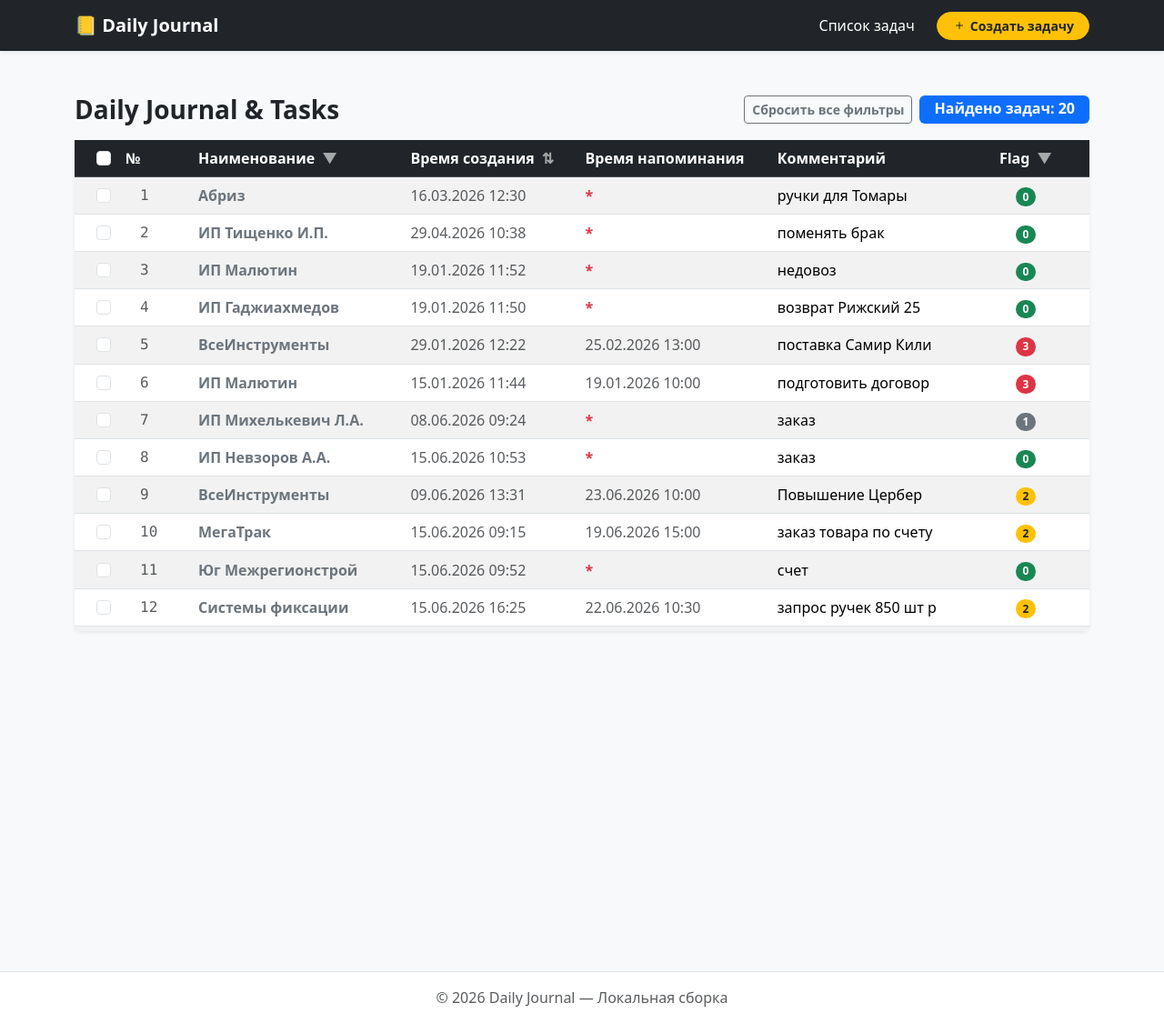
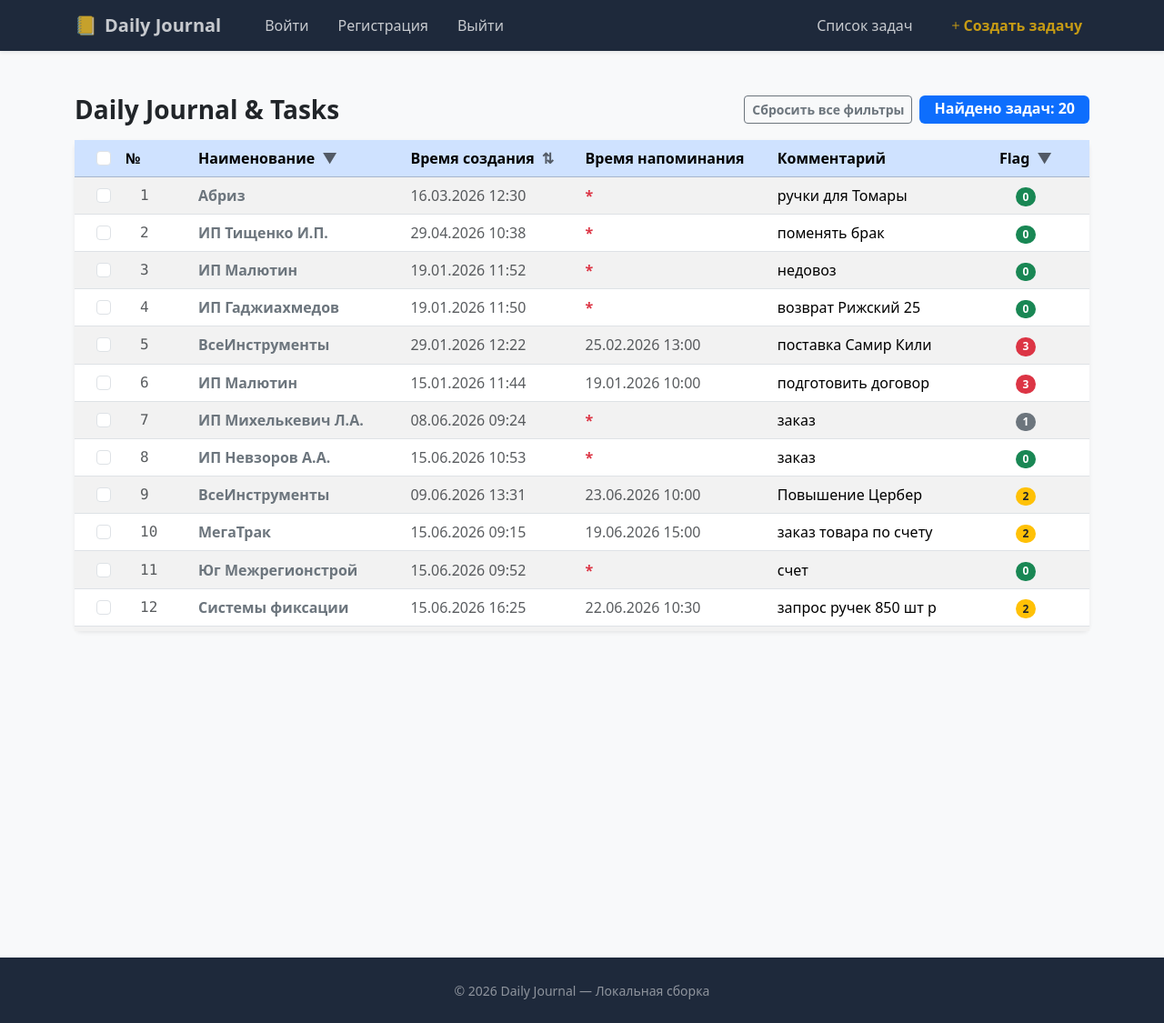
Before and after one commit to burmspb-code/Daily_journal, a Django app: page /daily/ in a window 1280 px wide. Shown: the whole page at 91% size. Run offline with Django 5.2, Linux system fonts and the light colour scheme; data comes from the database, SQL or seed files in the repository; some libraries are stand-ins or nearby versions.

Commit message:
redesigned nav-bar

```diff
--- a/daily/templates/daily/base.html
+++ b/daily/templates/daily/base.html
@@ -25,10 +25,11 @@
         </div>
     </main>
 
-    <!-- Подвал сайта (Footer) -->
-    <footer class="footer mt-auto py-3 bg-white border-top text-center text-muted">
+    <!-- Подвал сайта (Footer) с мягким графитовым оттенком -->
+    <footer class="footer mt-auto py-4 text-center text-white-50" style="background-color: #1e293b !important;">
         <div class="container">
-            <span>© 2026 Daily Journal — Локальная сборка</span>
+            <!-- Текст сделан полупрозрачным (text-white-50), чтобы не отвлекать внимание от основного контента -->
+            <span class="small">© 2026 Daily Journal — Локальная сборка</span>
         </div>
     </footer>
 
--- a/daily/templates/daily/includes/navbar.html
+++ b/daily/templates/daily/includes/navbar.html
@@ -1,26 +1,55 @@
-<!-- Верхняя навигационная панель (Navbar) -->
-<nav class="navbar navbar-expand-lg navbar-dark bg-dark shadow-sm">
+<!-- Верхняя навигационная панель (Navbar) в едином стиле -->
+<nav class="navbar navbar-expand-lg navbar-dark shadow-sm" style="background-color: #1e293b !important;">
     <div class="container">
-        <a class="navbar-brand fw-bold" href="{% url 'daily:task_list' %}">📒 Daily Journal</a>
+        <!-- Логотип: приглушен, становится ярче при наведении -->
+        <a class="navbar-brand fw-bold d-flex align-items-center gap-2 opacity-75 text-white transition-all custom-hover" href="{% url 'daily:task_list' %}">
+            <span>📒</span> Daily Journal
+        </a>
         <button class="navbar-toggler" type="button" data-bs-toggle="collapse" data-bs-target="#navbarNav">
             <span class="navbar-toggler-icon"></span>
         </button>
+
         <div class="collapse navbar-collapse" id="navbarNav">
-            <ul class="navbar-nav ms-auto align-items-center gap-2">
+
+            <!-- Левый блок: Аутентификация -->
+            <ul class="navbar-nav align-items-center gap-3 ms-lg-4">
                 <li class="nav-item">
-                    <a class="nav-link active" href="{% url 'daily:task_list' %}">Список задач</a>
+                    <a class="nav-link text-white opacity-75 custom-hover py-1" href="#">Войти</a>
                 </li>
-                <!-- Кнопка создания задачи с красивой векторной иконкой -->
-                <li class="nav-item ms-lg-2">
-                    <a class="btn btn-warning btn-sm fw-bold px-3 text-dark rounded-pill d-flex align-items-center gap-1.5" href="{% url 'daily:task_create' %}">
-                        <!-- Векторная SVG-иконка плюса вместо текстового значка -->
-                        <svg xmlns="http://w3.org" width="16" height="16" fill="currentColor" class="me-1" viewBox="0 0 16 16" style="vertical-align: middle;">
+                <li class="nav-item">
+                    <a class="nav-link text-white opacity-75 custom-hover py-1" href="#">Регистрация</a>
+                </li>
+                <li class="nav-item">
+                    <a class="nav-link text-white opacity-75 custom-hover py-1" href="#">Выйти</a>
+                </li>
+            </ul>
+
+            <!-- Правый блок: Навигация по задачам -->
+            <ul class="navbar-nav align-items-center gap-4 ms-auto">
+                <li class="nav-item">
+                    <a class="nav-link text-white opacity-75 custom-hover py-1" href="{% url 'daily:task_list' %}">Список задач</a>
+                </li>
+                <li class="nav-item">
+                    <!-- Кнопка создания, работающая по общему правилу яркости -->
+                    <a class="nav-link text-warning opacity-75 custom-hover py-1 d-flex align-items-center gap-1.5" href="{% url 'daily:task_create' %}">
+                        <svg xmlns="http://w3.org" width="16" height="16" fill="currentColor" viewBox="0 0 16 16" style="vertical-align: middle;">
                             <path d="M8 4a.5.5 0 0 1 .5.5v3h3a.5.5 0 0 1 0 1h-3v3a.5.5 0 0 1-1 0v-3h-3a.5.5 0 0 1 0-1h3v-3A.5.5 0 0 1 8 4"/>
                         </svg>
-                        <span>Создать задачу</span>
+                        <span class="fw-bold">Создать задачу</span>
                     </a>
                 </li>
             </ul>
+
         </div>
     </div>
 </nav>
+
+<!-- Маленький блок стилей для реализации плавного изменения яркости -->
+<style>
+    .custom-hover {
+        transition: opacity 0.2s ease-in-out, color 0.2s ease-in-out;
+    }
+    .custom-hover:hover {
+        opacity: 1 !important;
+    }
+</style>
--- a/daily/templates/daily/task_list.html
+++ b/daily/templates/daily/task_list.html
@@ -49,7 +49,7 @@
     <!-- Контейнер скроллинга (убрали инлайн-стиль overflow) -->
     <div class="table-responsive" {% if tasks|length < 4 %}style="min-height: 350px;"{% endif %}>
         <table class="table table-hover table-striped align-middle mb-0" id="tasks-table">
-            <thead class="table-dark sticky-top" style="z-index: 100;">
+            <thead class="table-primary sticky-top" style="z-index: 100;">
                 <tr>
                     <!-- ДОБАВЛЕНО: Главный чекбокс "Выбрать все" -->
                     <th scope="col" class="ps-4" style="width: 40px;">
```
